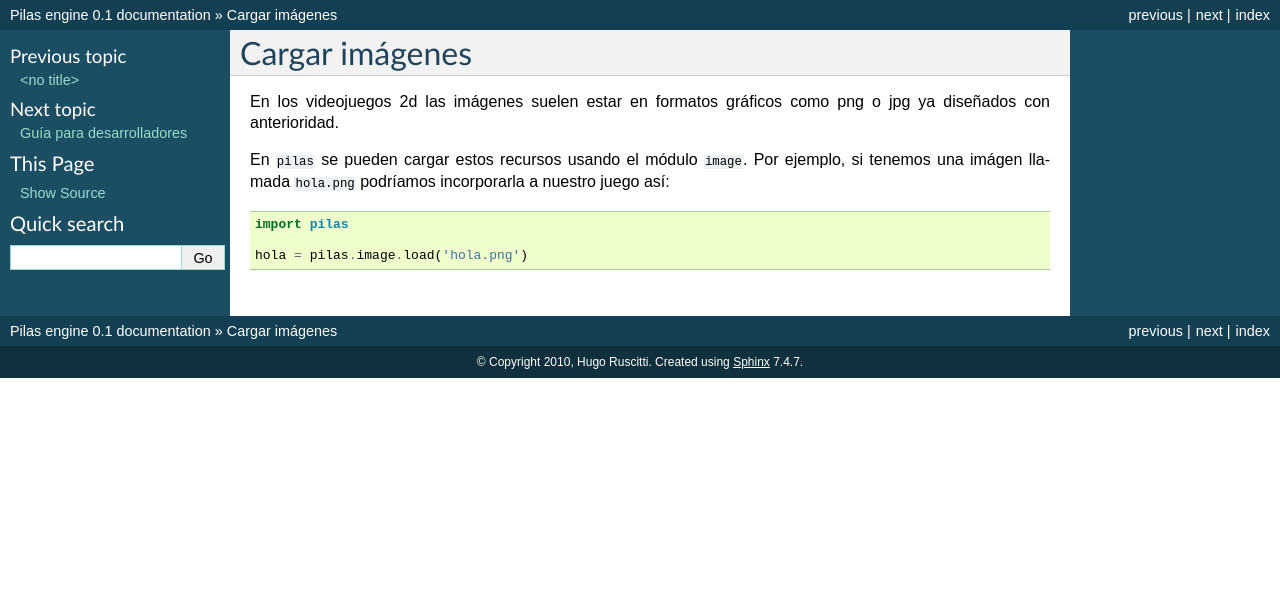
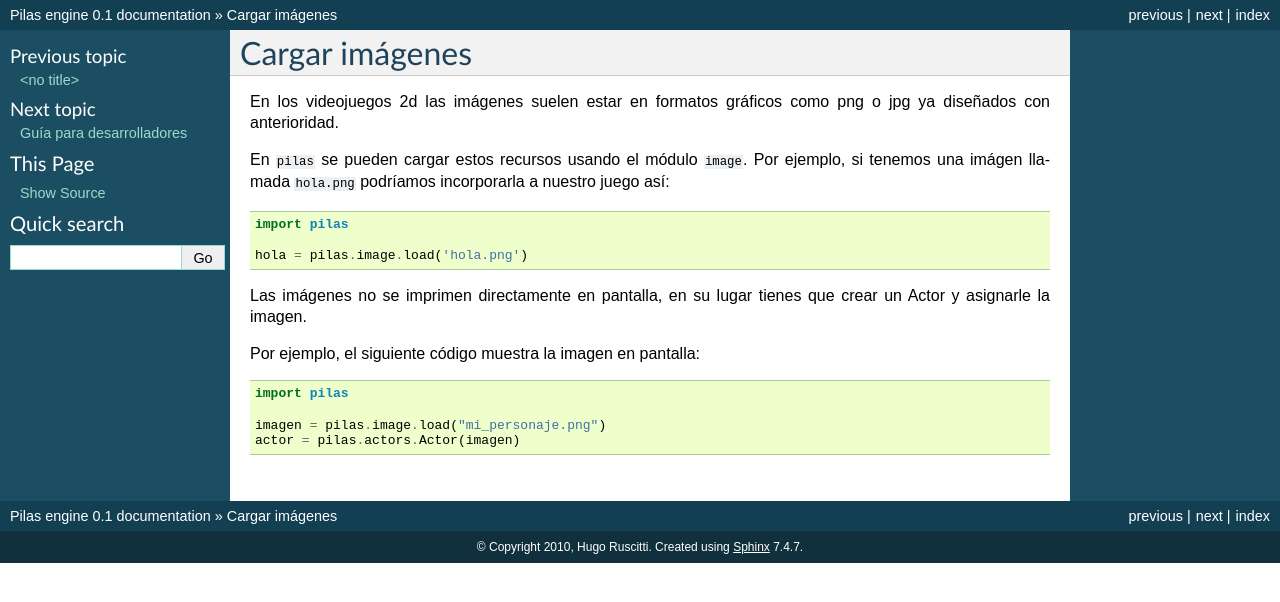
Before and after one commit to hugoruscitti/pilas-docs, a Sphinx documentation site: the page built from source/image.rst, in a window 1280 px wide. Shown: the top 602 px of the page. Built offline with Sphinx 7.4.7, drawn with Linux system fonts in a browser that asks for light colours.

```diff
--- a/source/developers.rst
+++ b/source/developers.rst
@@ -4,6 +4,10 @@
 Para contribuir en el desarrollo de pilas
 necesitas una cuenta en ``bitbucket``, nuestros
 proveedores del servicio de repositorios.
+
+El servicio de ``bitbucket`` es gratuito, aunque
+tienes que tomarte un poco de tiempo en crear
+la cuenta y comenzar a utilizarla.
 
 
 Mensajes
--- a/source/image.rst
+++ b/source/image.rst
@@ -12,3 +12,18 @@
     import pilas
 
     hola = pilas.image.load('hola.png')
+
+
+Las imágenes no se imprimen directamente en pantalla, en
+su lugar tienes que crear un Actor y asignarle la
+imagen.
+
+Por ejemplo, el siguiente código muestra la imagen
+en pantalla:
+
+.. code-block:: python
+
+    import pilas
+
+    imagen = pilas.image.load("mi_personaje.png")
+    actor = pilas.actors.Actor(imagen)
```
